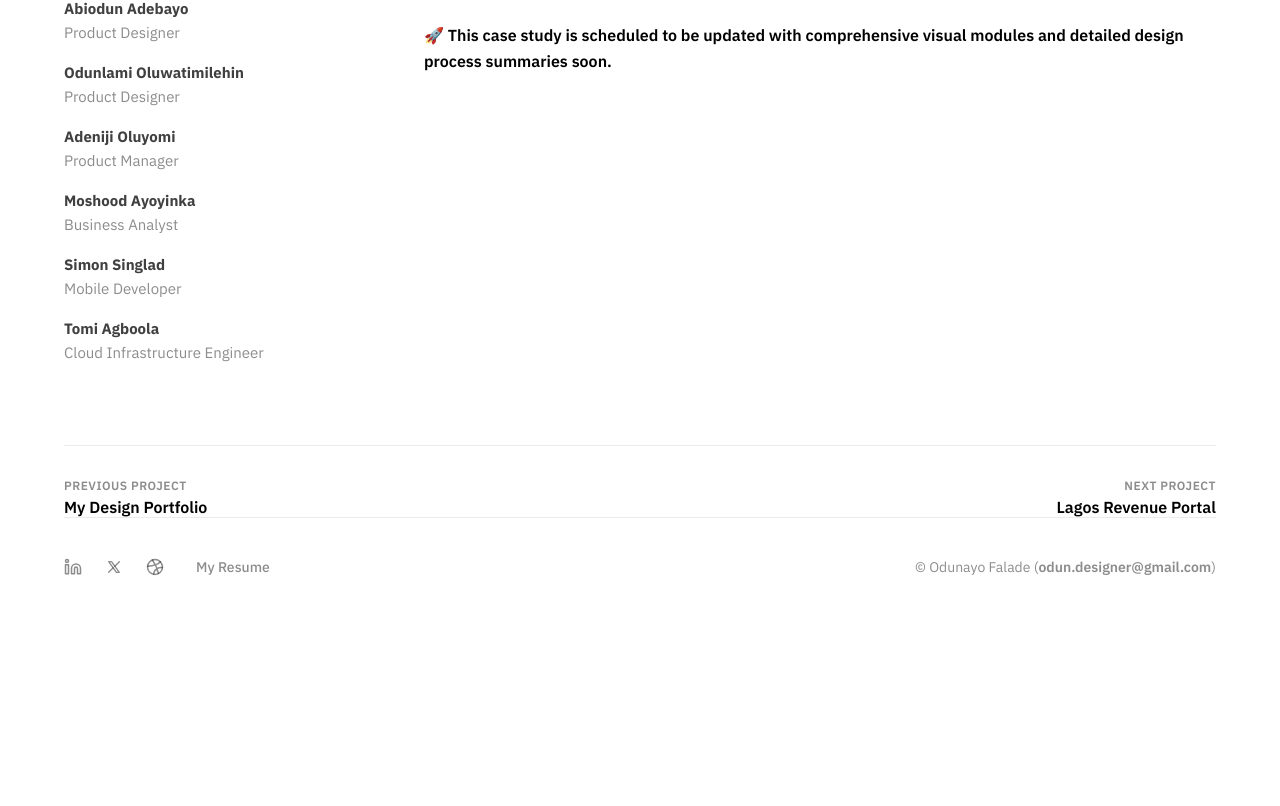
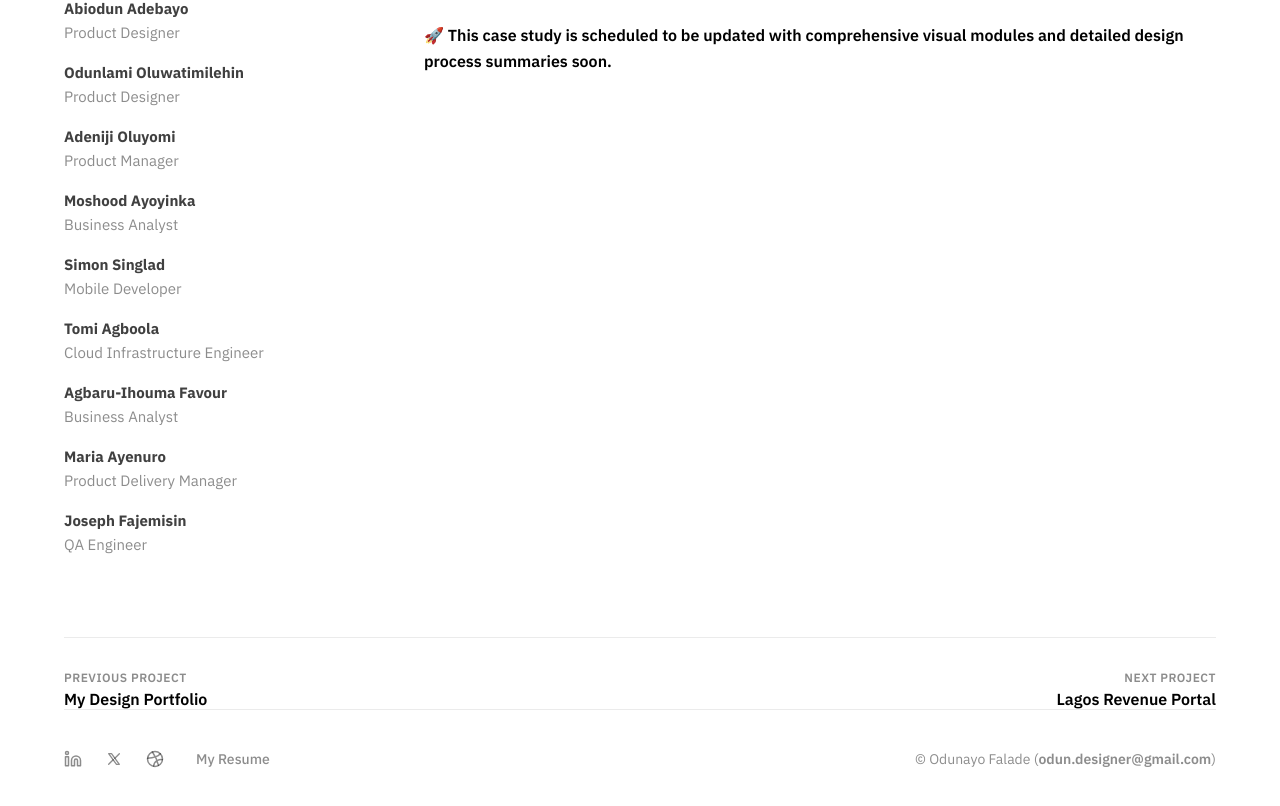
Before and after one commit to AniFUD/portfolio-project, a React (Vite) app: page /selected-work/assets in a window 1280 px wide. Shown: the part 1444-2250 px from the top of the page. Before the commit the page ends 2060 px from the top, so only its background shows below. Built offline with nearby package versions, Linux system fonts and the light colour scheme.

Commit message:
auto-sync: modifications on 2026-07-13 16:08:19

```diff
--- a/src/pages/case-studies/AssetsCaseStudy.jsx
+++ b/src/pages/case-studies/AssetsCaseStudy.jsx
@@ -70,6 +70,9 @@ export default function AssetsCaseStudy() {
               <li style={{ marginTop: '8px' }}><strong>Moshood Ayoyinka</strong><br /><span style={{ color: 'var(--text-tertiary)' }}>Business Analyst</span></li>
               <li style={{ marginTop: '8px' }}><strong>Simon Singlad</strong><br /><span style={{ color: 'var(--text-tertiary)' }}>Mobile Developer</span></li>
               <li style={{ marginTop: '8px' }}><strong>Tomi Agboola</strong><br /><span style={{ color: 'var(--text-tertiary)' }}>Cloud Infrastructure Engineer</span></li>
+              <li style={{ marginTop: '8px' }}><strong>Agbaru-Ihouma Favour</strong><br /><span style={{ color: 'var(--text-tertiary)' }}>Business Analyst</span></li>
+              <li style={{ marginTop: '8px' }}><strong>Maria Ayenuro</strong><br /><span style={{ color: 'var(--text-tertiary)' }}>Product Delivery Manager</span></li>
+              <li style={{ marginTop: '8px' }}><strong>Joseph Fajemisin</strong><br /><span style={{ color: 'var(--text-tertiary)' }}>QA Engineer</span></li>
             </ul>
           </div>
         </aside>
```
